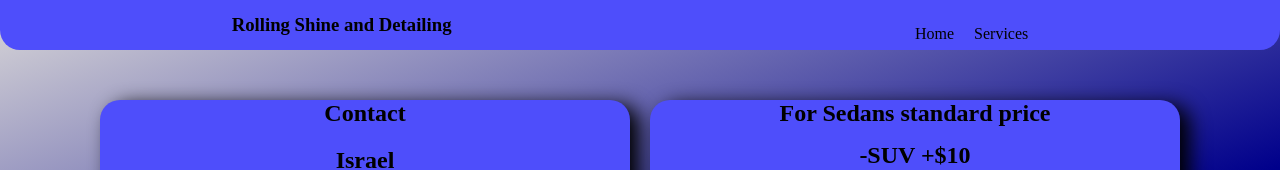
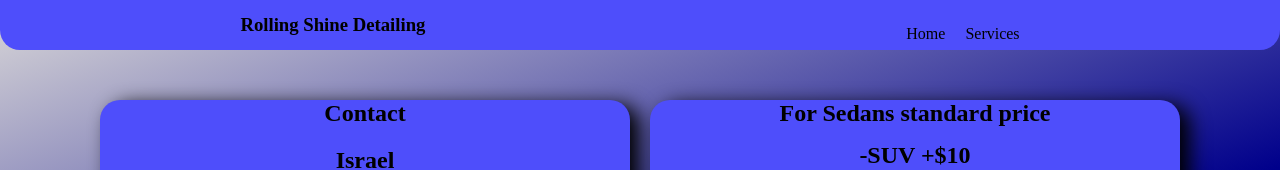
Before and after one commit to Lee-d0/MyFriendsWebsite, a plain HTML site: page index.html in a window 1280 px wide. Shown: the top 170 px of the page. Drawn offline with Linux system fonts and the light colour scheme.

Commit message:
My Homie website update13

```diff
--- a/index.html
+++ b/index.html
@@ -10,7 +10,7 @@
 <body>
     <nav class="nav">
         <div class="heading">
-            <h3>Rolling Shine and Detailing</h3>
+            <h3>Rolling Shine Detailing</h3>
         </div>
         <ul class="nav_lists">
             <li class="nav_item"><a href="#Home" onclick="toggleMenu()">Home</a></li>
```
